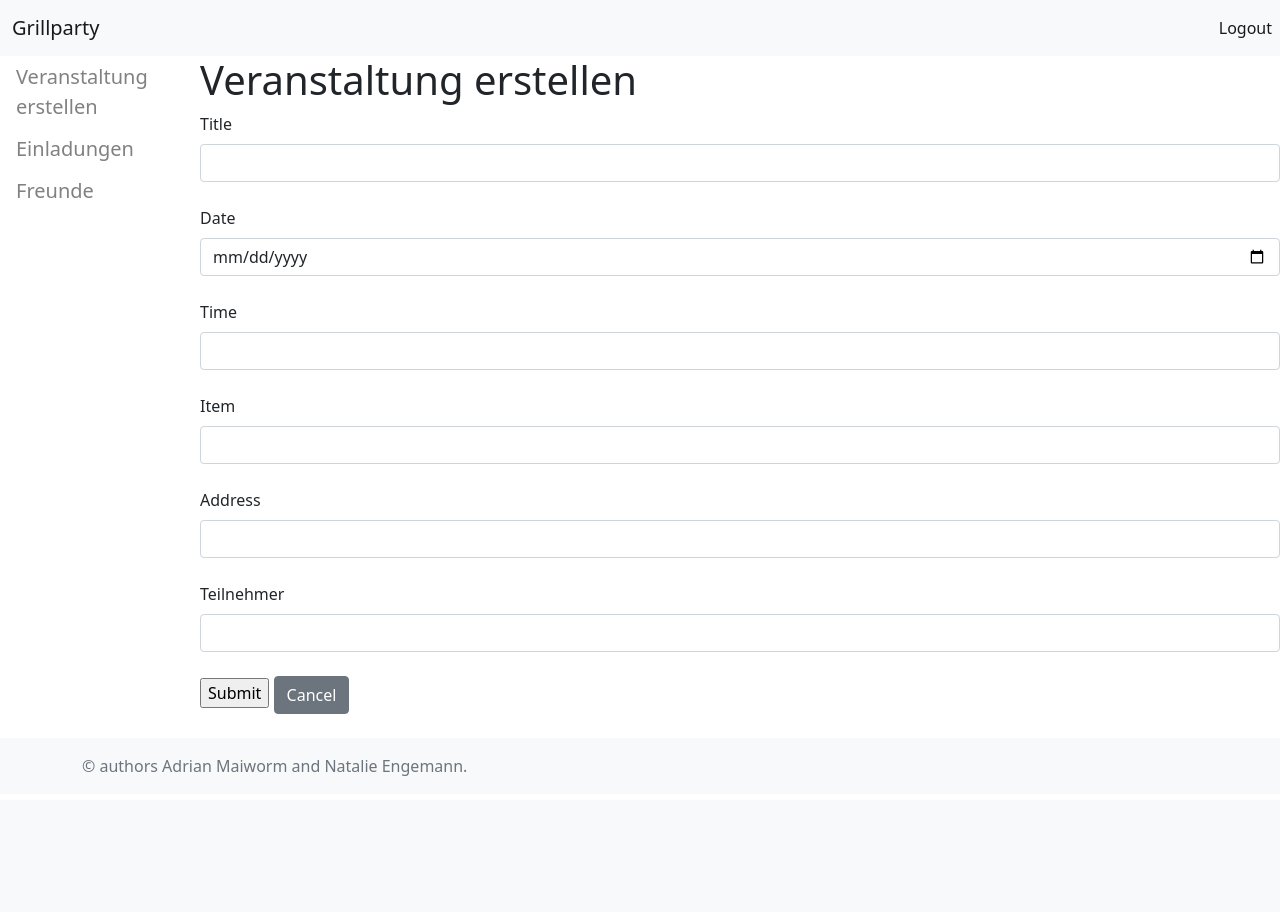
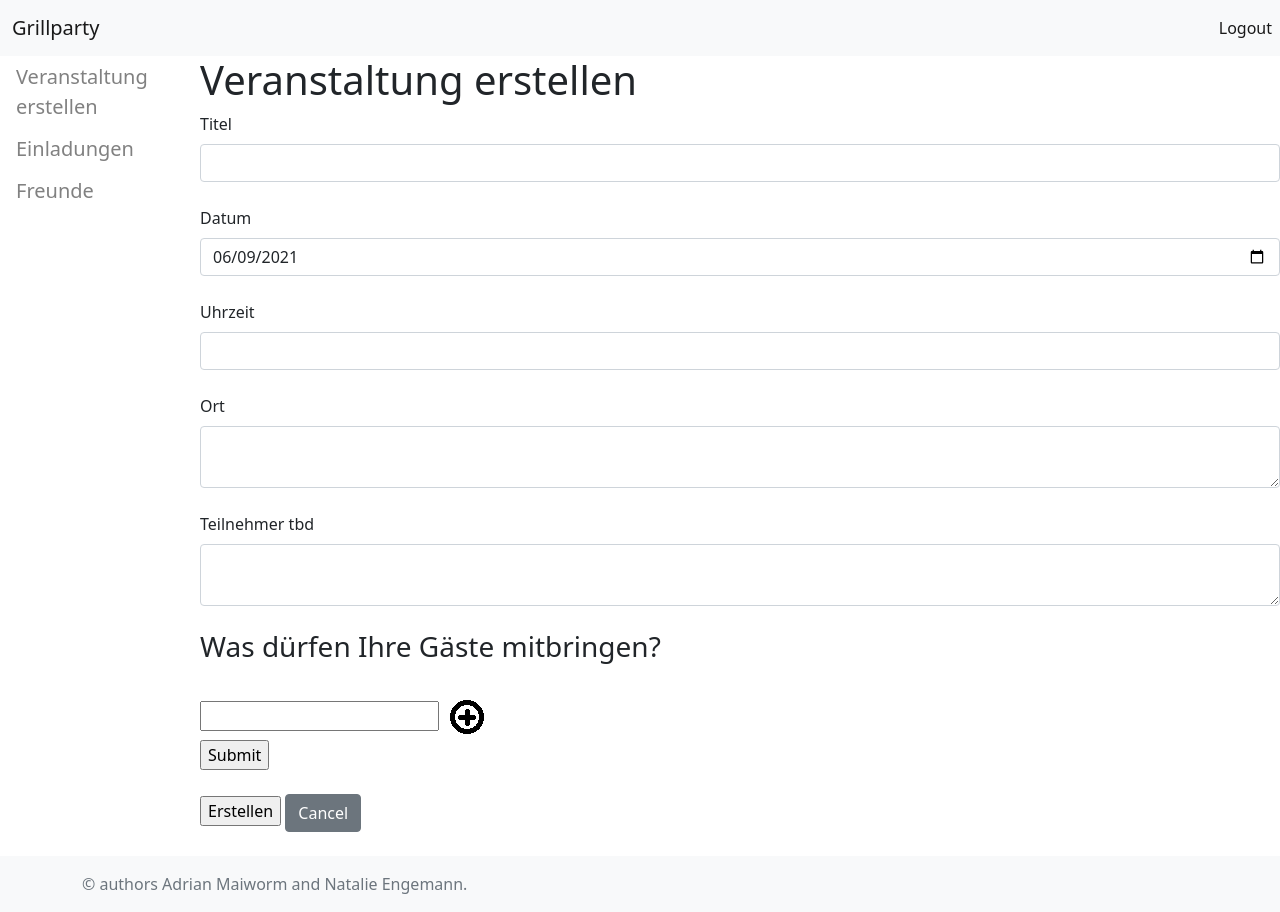
Before and after one commit to Addi500/grillparty, a Flask app: template templates/newevent.html in a window 1280 px wide. Before the commit the page ends 776 px from the top, so only its background shows below. Run offline with Flask 2, Linux system fonts and the light colour scheme; the template is opened without the code that fills it: values that come from a table or form of the project are taken from there, others are empty; tables that the repository leaves empty hold one stand-in row (values such as "Sample post"); form fields are guessed from the names that the template uses; parts of the project's set-up code (start-up, migrations or seed data) failed here and were passed over; some libraries are stand-ins or nearby versions.

Commit message:
Itemliste hinzugefügt

```diff
--- a/main.py
+++ b/main.py
@@ -1,22 +1,15 @@
 
 from datetime import date
-import datetime
 from sqlite3.dbapi2 import Time
-from time import time
-from flask import Flask, render_template, json
+from flask import Flask, render_template
 from flask.globals import session
 from flask_wtf import FlaskForm
-from wtforms.fields.core import DateField, Field, FieldList, FormField, StringField, DateField
+from wtforms.fields import StringField, PasswordField, SubmitField, TextAreaField
+from wtforms.fields.html5 import DateField
 from wtforms.validators import Email, InputRequired, data_required, email, equal_to, length
-from wtforms.fields.simple import PasswordField, SubmitField, TextAreaField
-from wtforms.fields.html5 import DateField, DateTimeField
-from wtforms.widgets.html5 import DateTimeLocalInput
-from wtforms_components.fields.html5 import DateTimeLocalField
-from wtforms_components.fields.split_date_time import Date
 from backend import *
 from wtforms_components import TimeField
 
-#wtforms.widgets.html5.TimeInput
 
 app = Flask(__name__, template_folder='templates')
 app.config['SECRET_KEY'] = 'secretKeyForCookieGeneration'
@@ -41,27 +34,14 @@
     submit = SubmitField("Anmelden")
 #Abgleich mit Datenbank, Fehlermeldungen (Userdaten nicht vorhanden) einbauen
 
-class ZutatenEntryForm(FlaskForm):
-    name = StringField()
-
+#Klasse zum Anlegen einer neuen Veranstaltung
 class NewEvent(FlaskForm):
     title = StringField(label="Titel ")
     date = DateField(label="Datum", default = date.today())
     time = TimeField(label="Uhrzeit")
     address = TextAreaField(label="Ort")
-    item = StringField(label="Artikelliste tbd")
     Teilnehmer = TextAreaField (label="Teilnehmer tbd")
-
     submit = SubmitField("Erstellen")
-
-
-
-class AddressesForm(FlaskForm):
-    """A form for one or more addresses"""
-
-
-
-    #json.dumps(time, default=str)
 
 
 @app.route('/')
@@ -71,7 +51,6 @@
 @app.route("/registrate", methods=["GET","POST"])
 def registrate():
     form = Registrate()
-    #json.dumps(NewEvent.time, default=str)
     if form.validate_on_submit():
         session._get_current_object.__name__
         session["User"] = form.User.data
@@ -103,6 +82,8 @@
     return render_template("login.html", form=form)
 
 @app.route("/newevent", methods= ["GET", "POST"])
+#https://tutorial101.blogspot.com/2020/11/python-flask-add-remove-input-fields.html
+#genutzte Vorlage für Zutatenliste - SQL Speicherung auch vorhanden
 def newevent():
     form = NewEvent()
 
@@ -112,7 +93,6 @@
         session["title"] = form.title.data
         session["date"] = form.date.data
         session["time"] = str(form.time.data)
-        session["itemlist"] = form.item.data
         session["address"] = form.address.data
         session["Teilnehmer"] = form.Teilnehmer.data
 
--- a/static/css/dashboard.css
+++ b/static/css/dashboard.css
@@ -21,7 +21,7 @@
   }
 
   .main {
-    margin-left: 200px; /* Same as the width of the sidebar */
+    margin-left: 200px;
 
   }
 
@@ -29,7 +29,9 @@
     margin-left: 200px;
   }
 
-  /* On smaller screens, where height is less than 450px, change the style of the sidebar (less padding and a smaller font size) */
+
+
+
   @media screen and (max-height: 450px) {
     .sidenav {padding-top: 15px;}
     .sidenav a {font-size: 18px;}
--- a/static/css/stylesheet.css
+++ b/static/css/stylesheet.css
@@ -1,3 +1,9 @@
+/* Navbar */
+
+
+
+
+/* Jumbotron */
 h1.display-3 {
     color:white;
 }
--- a/templates/login.html
+++ b/templates/login.html
@@ -2,8 +2,6 @@
 
 {% block content%}
 
-
-<!-- Platz für das eigentliche Formular... -->
 <div class = "container">
 <h1>Anmelden </h1>
 <form method="POST">
@@ -19,7 +17,7 @@
         {{ ', '.join(errors) }}
     </small>
     {% endfor %}
-
+    <br>
     <br>
     {{ form.submit() }}
 </form>
--- a/templates/newevent.html
+++ b/templates/newevent.html
@@ -1,40 +1,41 @@
 {% extends "dashboard.html" %}
 
 {% block overview%}
-
+<script src="https://ajax.googleapis.com/ajax/libs/jquery/2.1.3/jquery.min.js"></script>
 
 <div class = "container-1">
 <h1>Veranstaltung erstellen </h1>
 
-
-<!-- Platz für das eigentliche Formular... -->
 <form method="POST">
     {{ form.hidden_tag() }}
 
     {{ form.title.label(class="form-label") }}
     {{ form.title(class="form-control") }}
-
-
     <br>
     {{ form.date.label(class="form-label") }}
     {{ form.date(class="form-control") }}
-
     <br>
-
     {{ form.time.label(class="form-label") }}
     {{ form.time(class="form-control") }}
     <br>
-    {{ form.item.label(class="form-label") }}
-    {{ form.item(class="form-control") }}
-
-    <br>
     {{ form.address.label(class="form-label") }}
     {{ form.address(class="form-control") }}
-
     <br>
     {{ form.Teilnehmer.label(class="form-label") }}
     {{ form.Teilnehmer(class="form-control") }}
+    <br>
 
+    <h3>Was dürfen Ihre Gäste mitbringen?</h3>
+    <form method="POST">
+        <div class="input-wrapper">
+            <div><br/>
+            <input type="text" name="field[]" value=""/>
+            <a href="javascript:void(0);" class="add-input" title="Add input"> <img src="/static/plus.png"/></a>
+            </div>
+        </div>
+    <input type="submit" name="cmdsubmit">
+
+    </form>
 
     <br>
     {{ form.submit() }}
@@ -45,6 +46,30 @@
         {{ ', '.join(errors) }}
     </small>
     {% endfor %}
+</div>
 </form>
-</div>
+
+<!-- Jquery Skript für dynamisches Hinzufügen und Entfernen vol Elementen aus der Zutatenliste-->
+<script>
+
+    $(document).ready(function(){
+        var max_input_fields = 30;
+        var add_input = $('.add-input');
+        var input_wrapper = $('.input-wrapper');
+        var new_input = '<div><input type="text" name="field[]" value=""/><a href="javascript:void(0);" class="remove-input" title="Remove input"><img src="/static/minus.png"/></a></div>';
+        var add_input_count = 1;
+        $(add_input).click(function(){
+            if(add_input_count < max_input_fields){
+                add_input_count++;
+                $(input_wrapper).append(new_input);
+            }
+        });
+        $(input_wrapper).on('click', '.remove-input', function(e){
+            e.preventDefault();
+            $(this).parent('div').remove();
+            add_input_count--;
+        });
+    });
+    </script>
+
 {% endblock %}
--- a/templates/start.html
+++ b/templates/start.html
@@ -8,7 +8,6 @@
       <div class="jumbotron-content">
         <h1 class="display-3">Willkommen</h1>
         <p class="display-3">Hier können Sie Ihre eigenen Grillparty ganz einfach verwalten!</p>
-        <!--<p><a class="btn btn-primary btn-lg" href="#" role="button">Learn more &raquo;</a></p>-->
       </div>
 
     </div>
```
Also changed, not shown: static/minus.png (added), static/plus.png (added).
